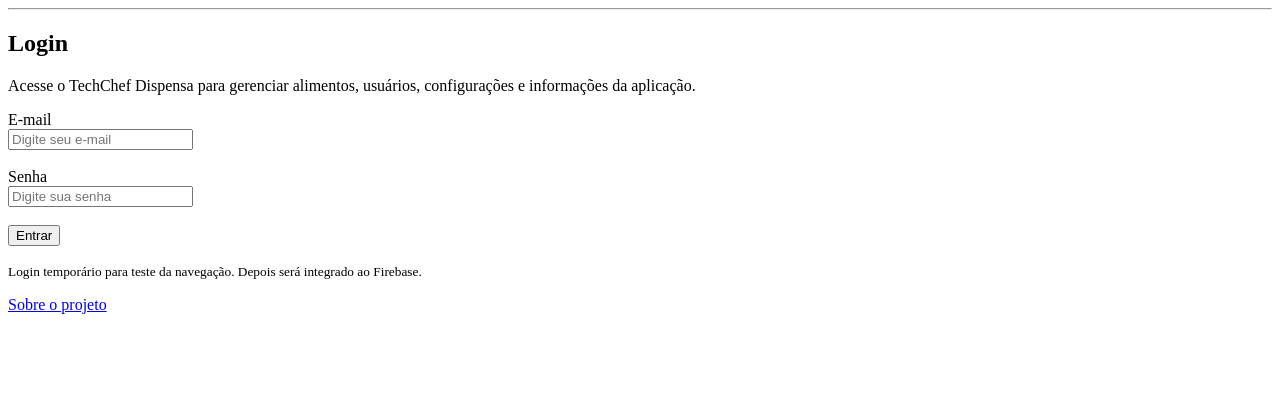
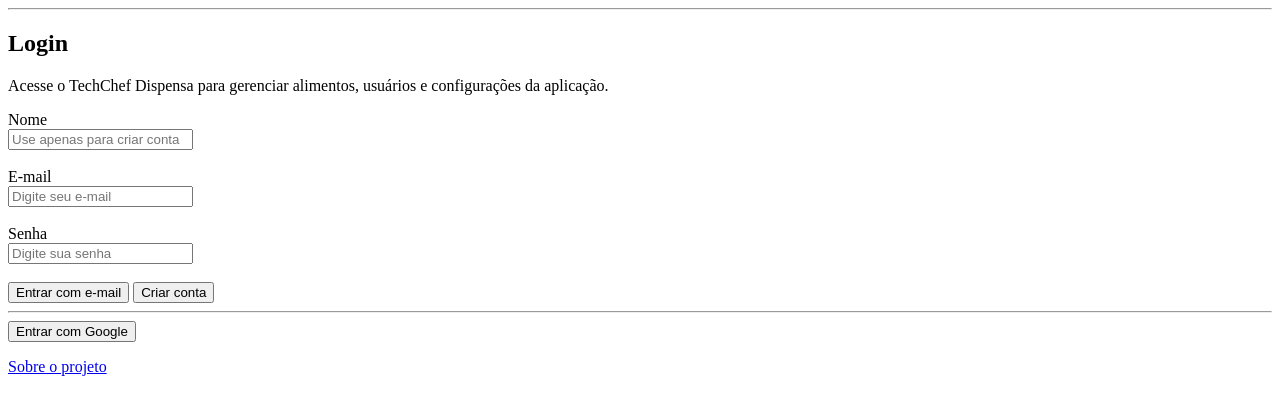
Before and after one commit to ARegis23/techChefDispensa, a Flask app: page /login in a window 1280 px wide. Shown: the part 98-513 px from the top of the page. Run offline with Flask 3, Linux system fonts and the light colour scheme; some libraries are stand-ins or nearby versions.

Commit message:
adicao de auth para login com email/senha & login social

```diff
--- a/routes/web_routes.py
+++ b/routes/web_routes.py
@@ -7,8 +7,11 @@ from flask import (
     redirect,
     url_for,
     session,
-    flash
+    flash,
+    jsonify
 )
+
+from services.auth_service import verificar_token_firebase
 
 web_bp = Blueprint("web", __name__)
 
@@ -18,7 +21,6 @@ def login_required(func):
     Protege as páginas internas.
     Se não houver usuário na sessão, volta para o login.
     """
-
     @wraps(func)
     def wrapper(*args, **kwargs):
         if "usuario" not in session:
@@ -32,56 +34,76 @@ def login_required(func):
 
 @web_bp.route("/")
 def index():
-    """
-    Página inicial do sistema.
-    Se estiver logado, vai para o dashboard.
-    Se não estiver, vai para o login.
-    """
-
     if "usuario" in session:
         return redirect(url_for("web.dashboard"))
 
     return redirect(url_for("web.login"))
 
 
-@web_bp.route("/login", methods=["GET", "POST"])
+@web_bp.route("/login", methods=["GET"])
 def login():
-    """
-    Login provisório apenas para testar a navegação.
-
-    Depois vamos substituir essa parte por Firebase Auth.
-    """
-
-    if request.method == "POST":
-        nome = request.form.get("nome")
-        email = request.form.get("email")
-
-        if not nome or not email:
-            flash("Informe nome e e-mail para continuar.", "danger")
-            return redirect(url_for("web.login"))
-
-        session["usuario"] = {
-            "nome": nome,
-            "email": email
-        }
-
-        flash(f"Bem-vindo, {nome}!", "success")
+    if "usuario" in session:
         return redirect(url_for("web.dashboard"))
 
     return render_template("login/loginPage.html")
+
+
+@web_bp.route("/auth/session-login", methods=["POST"])
+def session_login():
+    """
+    Recebe o ID Token do Firebase, valida no backend
+    e cria a sessão Flask.
+    """
+
+    try:
+        dados = request.get_json()
+
+        if not dados:
+            return jsonify({
+                "ok": False,
+                "erro": "Requisição sem JSON."
+            }), 400
+
+        id_token = dados.get("idToken")
+
+        if not id_token:
+            return jsonify({
+                "ok": False,
+                "erro": "Token não enviado."
+            }), 400
+
+        usuario = verificar_token_firebase(id_token)
+
+        session["usuario"] = {
+            "uid": usuario["uid"],
+            "nome": usuario["nome"],
+            "email": usuario["email"],
+            "foto": usuario["foto"]
+        }
+
+        return jsonify({
+            "ok": True,
+            "redirect": url_for("web.dashboard")
+        })
+
+    except Exception as erro:
+        print("Erro ao validar token Firebase:", erro)
+
+        return jsonify({
+            "ok": False,
+            "erro": "Token inválido ou expirado."
+        }), 401
 
 
 @web_bp.route("/sobre")
 def sobre():
     return render_template("login/aboutPage.html")
 
-
 @web_bp.route("/logout")
 def logout():
     session.clear()
     flash("Você saiu do sistema.", "info")
     return redirect(url_for("web.login"))
-
 
 @web_bp.route("/menu/dashboard")
 @login_required
--- /dev/null
+++ b/static/js/auth_login.js
@@ -0,0 +1,126 @@
+// static/js/auth_login.js
+
+import { auth } from "./firebase_init.js";
+
+import {
+    GoogleAuthProvider,
+    signInWithPopup,
+    signInWithEmailAndPassword,
+    createUserWithEmailAndPassword,
+    updateProfile
+} from "https://www.gstatic.com/firebasejs/10.12.5/firebase-auth.js";
+
+
+const formLogin = document.getElementById("form-login");
+const btnCriarConta = document.getElementById("btn-criar-conta");
+const btnGoogle = document.getElementById("btn-google");
+const authMessage = document.getElementById("auth-message");
+
+
+function mostrarMensagem(texto) {
+    if (authMessage) {
+        authMessage.innerText = texto;
+    }
+}
+
+
+async function enviarTokenParaBackend(usuarioFirebase) {
+    const idToken = await usuarioFirebase.getIdToken();
+
+    const resposta = await fetch("/auth/session-login", {
+        method: "POST",
+        headers: {
+            "Content-Type": "application/json"
+        },
+        body: JSON.stringify({
+            idToken: idToken
+        })
+    });
+
+    const dados = await resposta.json();
+
+    if (!resposta.ok || !dados.ok) {
+        throw new Error(dados.erro || "Erro ao criar sessão no servidor.");
+    }
+
+    window.location.href = dados.redirect;
+}
+
+
+if (formLogin) {
+    formLogin.addEventListener("submit", async function (event) {
+        event.preventDefault();
+
+        const email = document.getElementById("email").value;
+        const senha = document.getElementById("senha").value;
+
+        try {
+            mostrarMensagem("Entrando...");
+
+            const credencial = await signInWithEmailAndPassword(
+                auth,
+                email,
+                senha
+            );
+
+            await enviarTokenParaBackend(credencial.user);
+        } catch (error) {
+            console.error(error);
+            mostrarMensagem("Erro ao entrar. Verifique e-mail e senha.");
+        }
+    });
+}
+
+
+if (btnCriarConta) {
+    btnCriarConta.addEventListener("click", async function () {
+        const nome = document.getElementById("nome").value;
+        const email = document.getElementById("email").value;
+        const senha = document.getElementById("senha").value;
+
+        if (!nome || !email || !senha) {
+            mostrarMensagem("Informe nome, e-mail e senha para criar a conta.");
+            return;
+        }
+
+        try {
+            mostrarMensagem("Criando conta...");
+
+            const credencial = await createUserWithEmailAndPassword(
+                auth,
+                email,
+                senha
+            );
+
+            await updateProfile(credencial.user, {
+                displayName: nome
+            });
+
+            await enviarTokenParaBackend(credencial.user);
+        } catch (error) {
+            console.error(error);
+            mostrarMensagem("Erro ao criar conta. Talvez esse e-mail já exista.");
+        }
+    });
+}
+
+
+if (btnGoogle) {
+    btnGoogle.addEventListener("click", async function () {
+        try {
+            mostrarMensagem("Abrindo login com Google...");
+
+            const provider = new GoogleAuthProvider();
+
+            const credencial = await signInWithPopup(
+                auth,
+                provider
+            );
+
+            await enviarTokenParaBackend(credencial.user);
+        } catch (error) {
+            console.error(error);
+            mostrarMensagem("Erro ao entrar com Google.");
+        }
+    });
+}
--- a/templates/login/loginPage.html
+++ b/templates/login/loginPage.html
@@ -9,11 +9,24 @@
     <h2>Login</h2>
 
     <p>
-        Acesse o TechChef Dispensa para gerenciar alimentos, usuários,
-        configurações e informações da aplicação.
+        Acesse o TechChef Dispensa para gerenciar alimentos,
+        usuários e configurações da aplicação.
     </p>
 
-    <form method="POST" action="{{ url_for('web.login') }}">
+    <form id="form-login">
+
+        <div>
+            <label for="nome">Nome</label><br>
+
+            <input
+                type="text"
+                id="nome"
+                name="nome"
+                placeholder="Use apenas para criar conta"
+            >
+        </div>
+
+        <br>
 
         <div>
             <label for="email">E-mail</label><br>
@@ -44,16 +57,22 @@
         <br>
 
         <button type="submit">
-            Entrar
+            Entrar com e-mail
+        </button>
+
+        <button type="button" id="btn-criar-conta">
+            Criar conta
+        </button>
+
+        <hr>
+
+        <button type="button" id="btn-google">
+            Entrar com Google
         </button>
 
     </form>
 
-    <p>
-        <small>
-            Login temporário para teste da navegação. Depois será integrado ao Firebase.
-        </small>
-    </p>
+    <p id="auth-message"></p>
 
     <p>
         <a href="{{ url_for('web.sobre') }}">
@@ -63,4 +82,9 @@
 
 </section>
 
+<script
+    type="module"
+    src="{{ url_for('static', filename='js/auth_login.js') }}">
+</script>
+
 {% endblock %}
```
Also changed, not shown: services/auth_service.py (added, +28 -0 lines).
